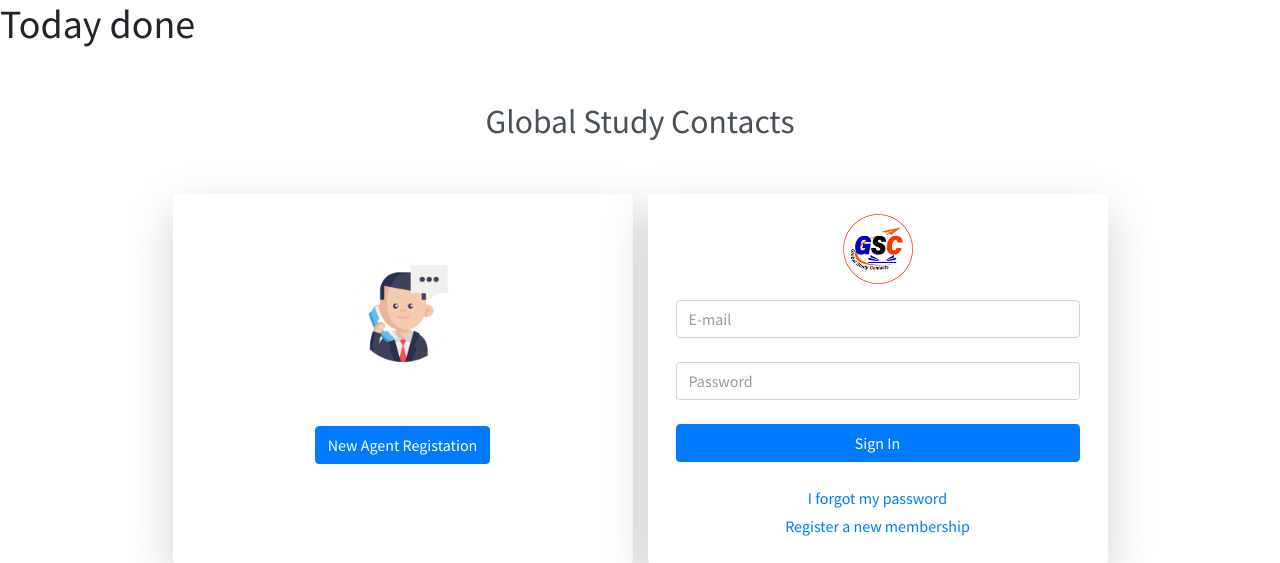
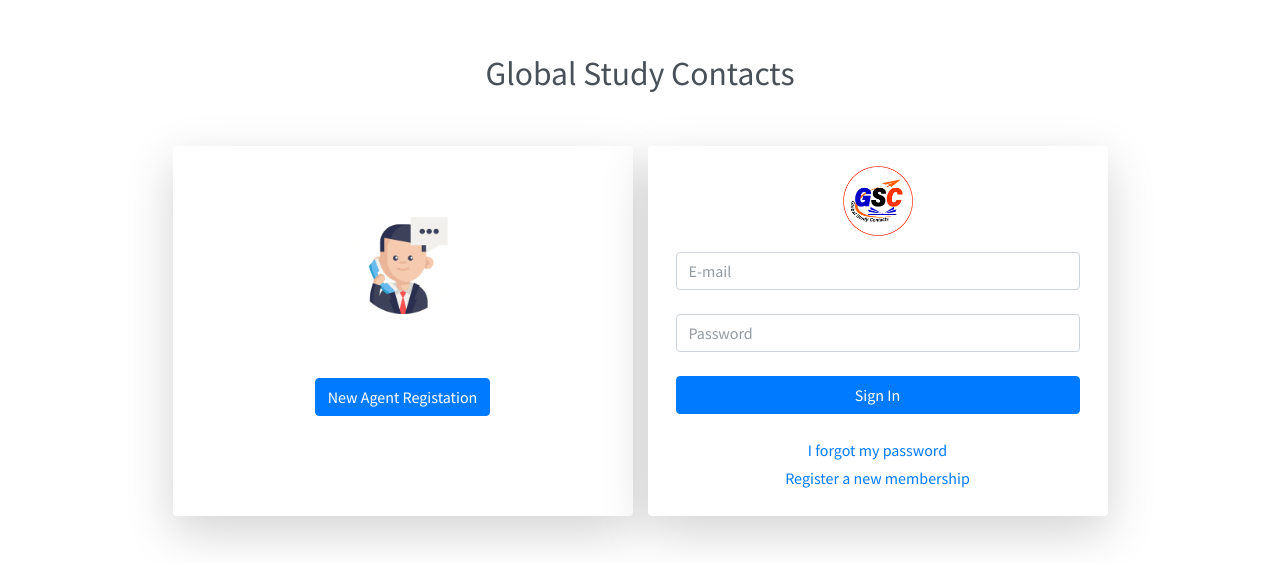
Before and after one commit to bilash0283/Protal_GSC, a PHP site: page / in a window 1280 px wide. Shown: the top 563 px of the page. Run offline with PHP 8.4, Linux system fonts and the light colour scheme; some libraries are stand-ins or nearby versions.

Commit message:
add commit

```diff
--- a/index.php
+++ b/index.php
@@ -3,7 +3,6 @@ include('login_include/header.php');
 session_start();
 ob_start();
 ?>
-<h1>Today done</h1>
 <div class="text-center login-logo my-5">
   <a href="index.php"><b>Global Study Contacts</b></a>
 </div>
```
